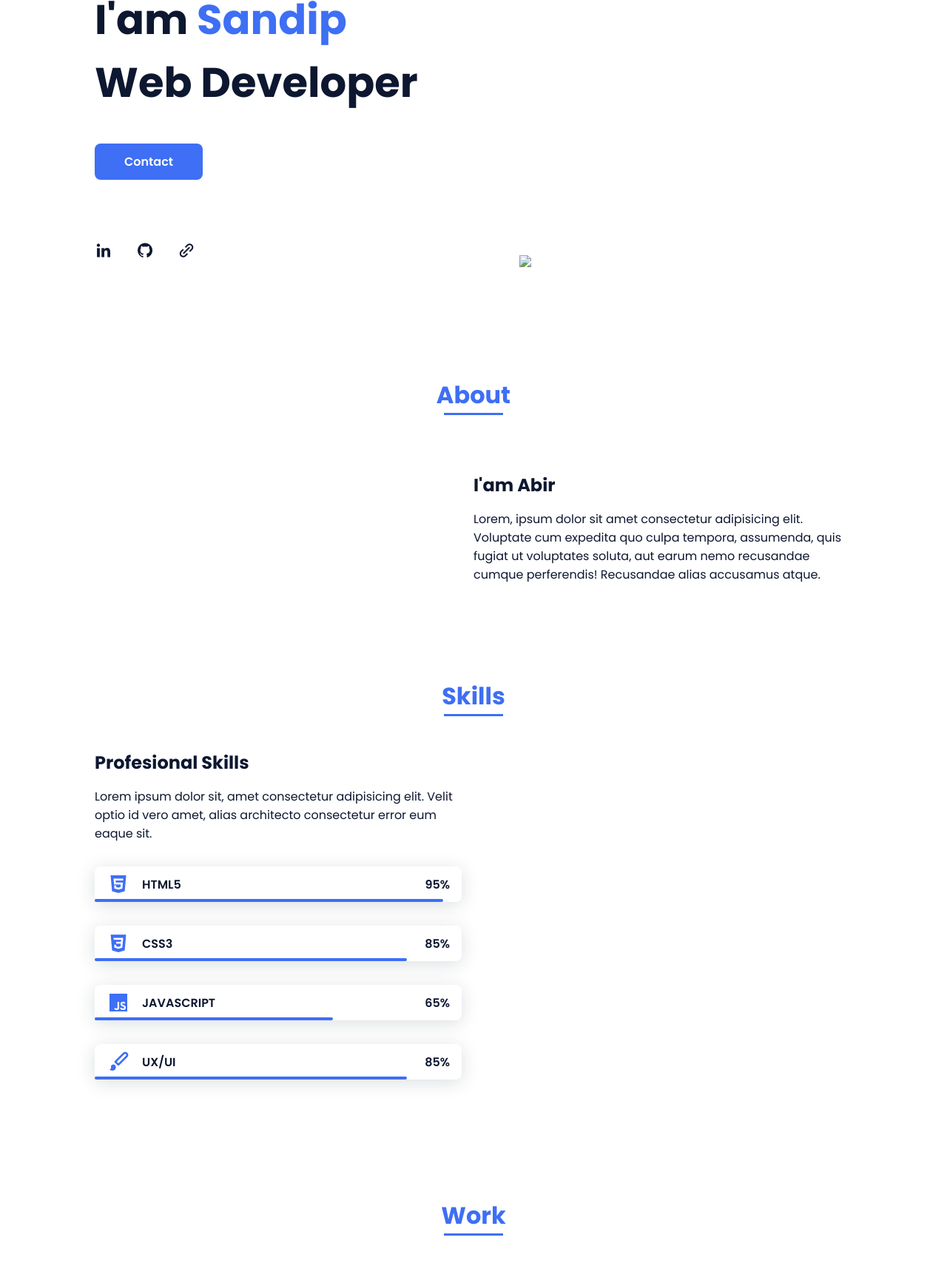
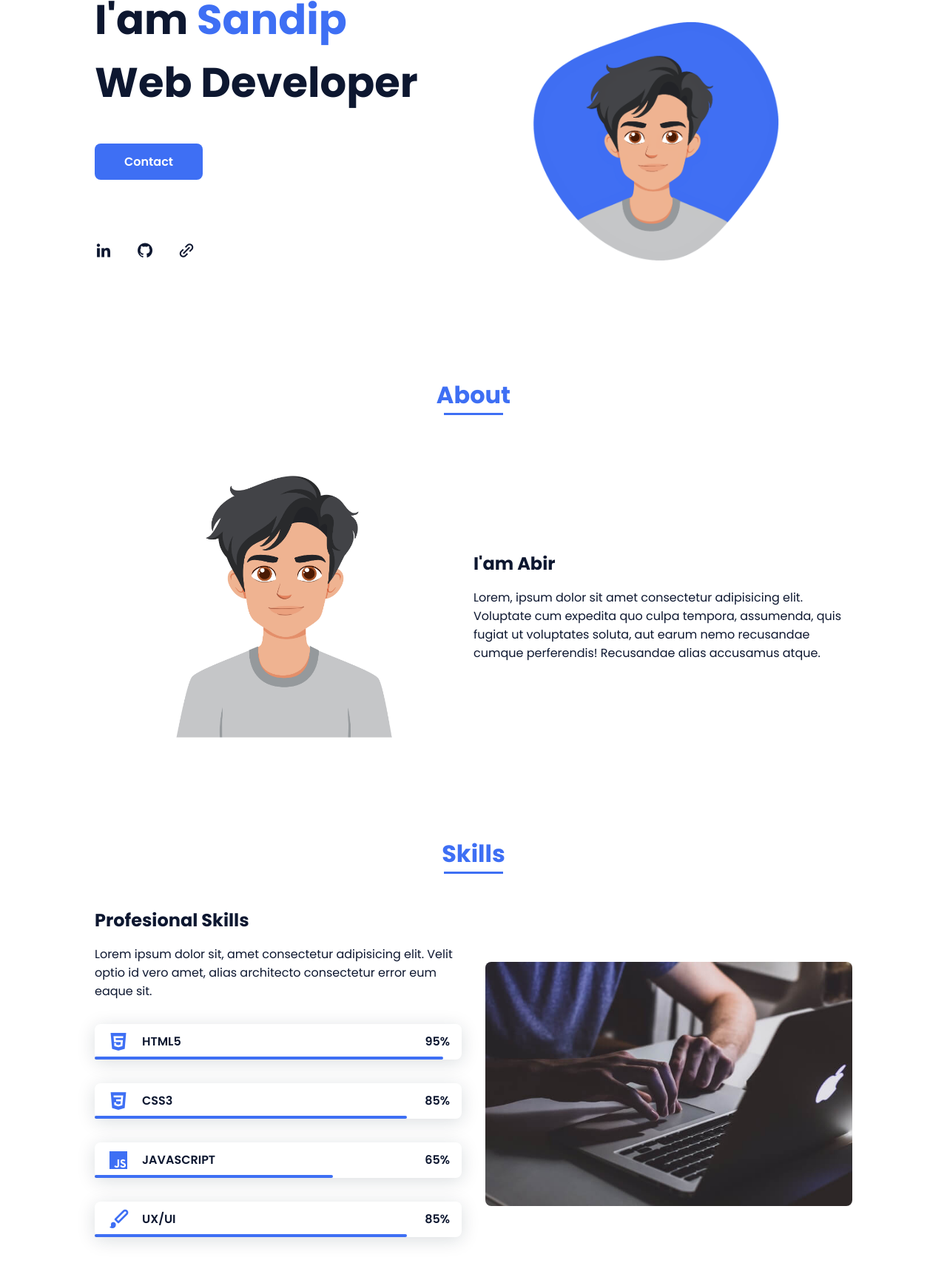
Before and after one commit to clever2817/Basify_DSA_Task-5_HTML_CSS, a plain HTML site: page index.html in a window 1280 px wide. Shown: the part 261-1968 px from the top of the page at 74% size. Drawn offline with nearby package versions, Linux system fonts and the light colour scheme; files whose address does not match are found by name.

```diff
--- a/index.html
+++ b/index.html
@@ -88,7 +88,7 @@
               class="home__blob-img"
               x="50"
               y="60"
-              src="assets/img/profile.png"
+              src="./img/profile.png"
             />
           </div>
         </section>
@@ -103,7 +103,7 @@
 
         <div class="about__container bd-grid">
           <div class="about__img">
-            <img src="assets/img/about.jpg" alt="" />
+            <img src="./img/about.jpg" alt="" />
           </div>
 
           <div>
@@ -123,23 +123,7 @@
 
     <!-- Skills Section Start -->
 
-
-    <!-- Skills Section End -->
-
-  </body>
-</html>
-
-
-
-
-
-
-
-      <!--===== ABOUT =====-->
-
-
-      <!--===== SKILLS =====-->
-      <section class="skills section" id="skills">
+    <section class="skills section" id="skills">
         <h2 class="section-title">Skills</h2>
 
         <div class="skills__container bd-grid">
@@ -193,10 +177,27 @@
           </div>
 
           <div>
-            <img src="assets/img/work3.jpg" alt="" class="skills__img" />
+            <img src="./img/work3.jpg" alt="" class="skills__img" />
           </div>
         </div>
       </section>
+
+    <!-- Skills Section End -->
+
+  </body>
+</html>
+
+
+
+
+
+
+
+      <!--===== ABOUT =====-->
+
+
+      <!--===== SKILLS =====-->
+
 
       <!--===== WORK =====-->
       <section class="work section" id="work">
```
